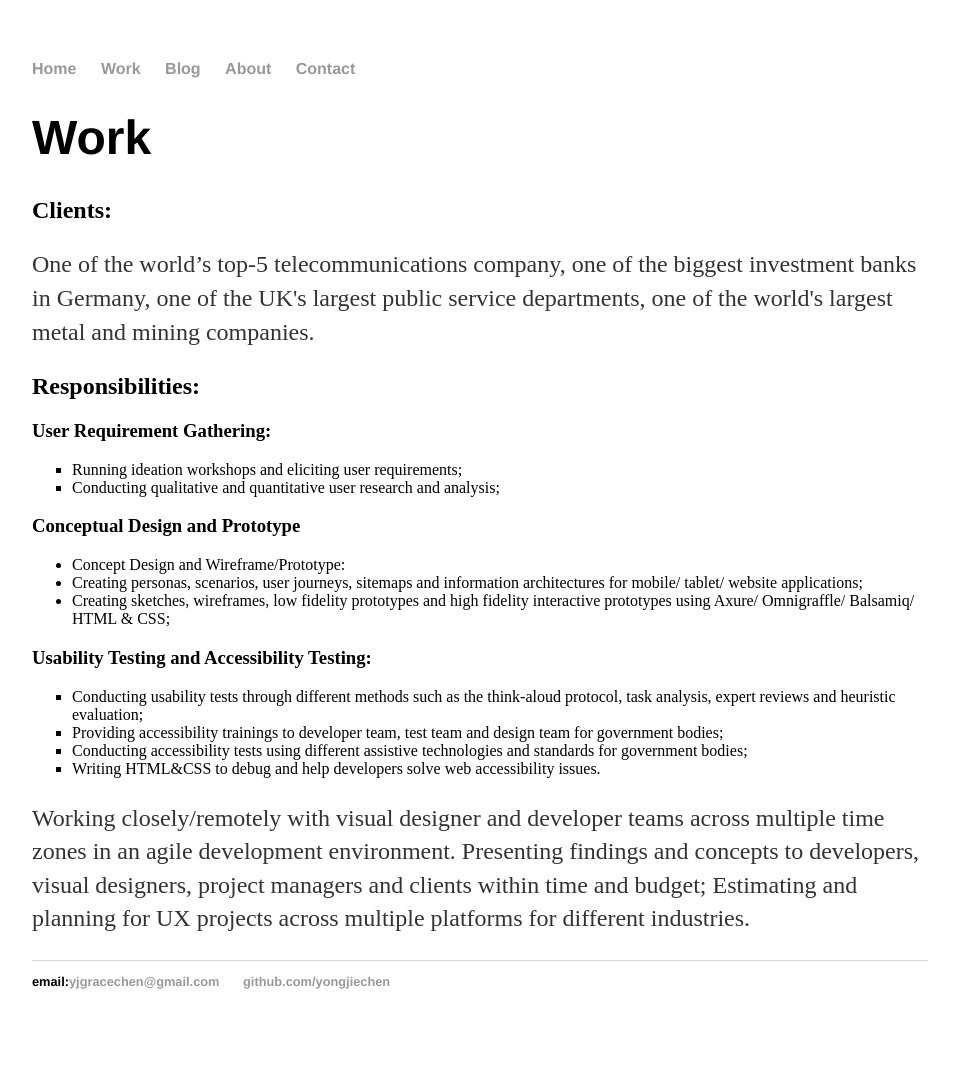
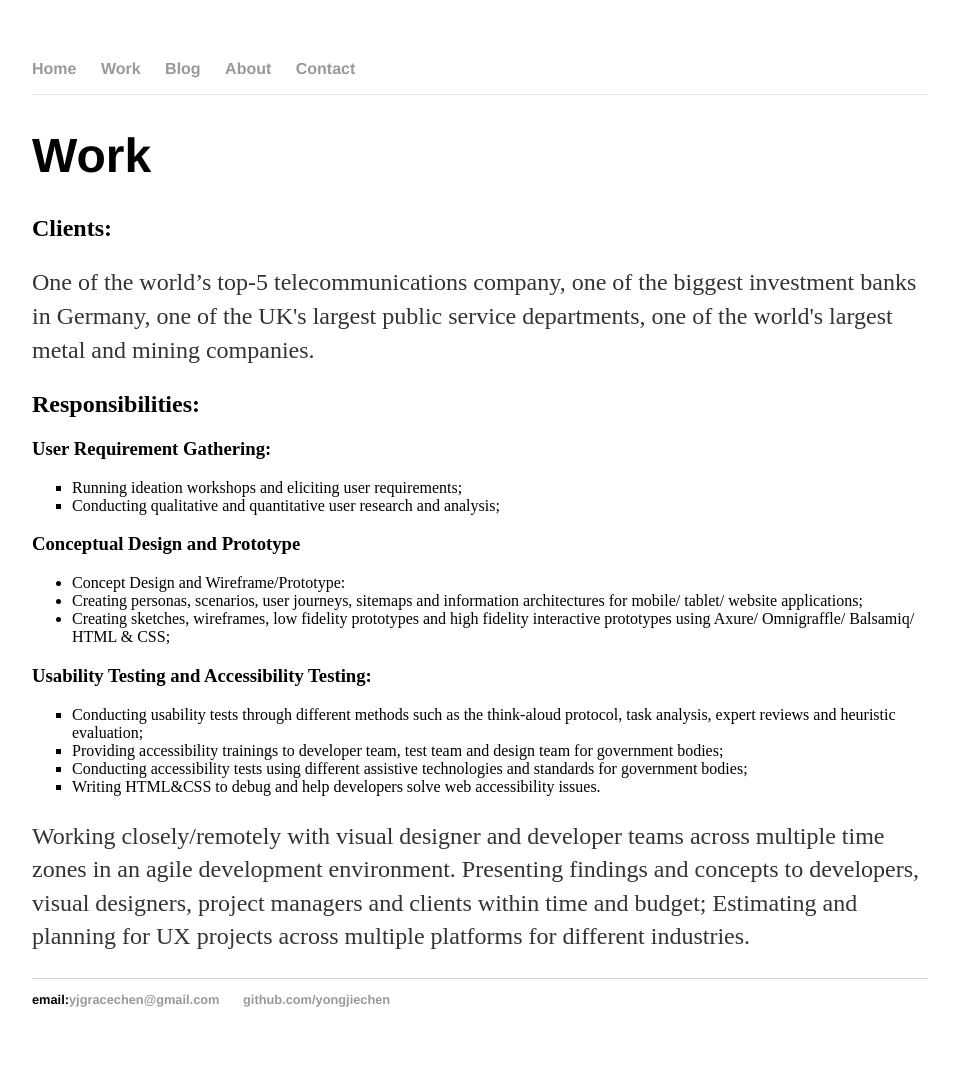
Before and after one commit to yjgracechen/yjgracechen.github.io, a Jekyll site: the page built from work.html, in a window 1280 px wide. Shown: the whole page, without its empty margins (160-1119 px from the left). Built offline with Jekyll 4.4.1, drawn with Linux system fonts in a browser that asks for light colours.

Commit message:
Update work.html

```diff
--- a/work.html
+++ b/work.html
@@ -2,14 +2,12 @@
 layout: default
 title: Work
 ---
-
-
+	<hr class="style-six">
 <div class="blurb">
 	<h1>Work</h1>
-	<h2><strong>Clients</strong>: </h2>
-		<p>One of the world’s top-5 telecommunications company, one of the biggest investment banks in Germany, one of the UK's largest public service departments, one of the world's largest metal and mining companies.</p>
-<h2><strong>Responsibilities:</strong></h2>
-
+	<h2>Clients: </h2>
+        <p>One of the world’s top-5 telecommunications company, one of the biggest investment banks in Germany, one of the UK's largest public service departments, one of the world's largest metal and mining companies.</p>
+<h2>Responsibilities:</h2>
 <div class="container">
 	<div class="row">
 		<div class="col-md-8">
```
